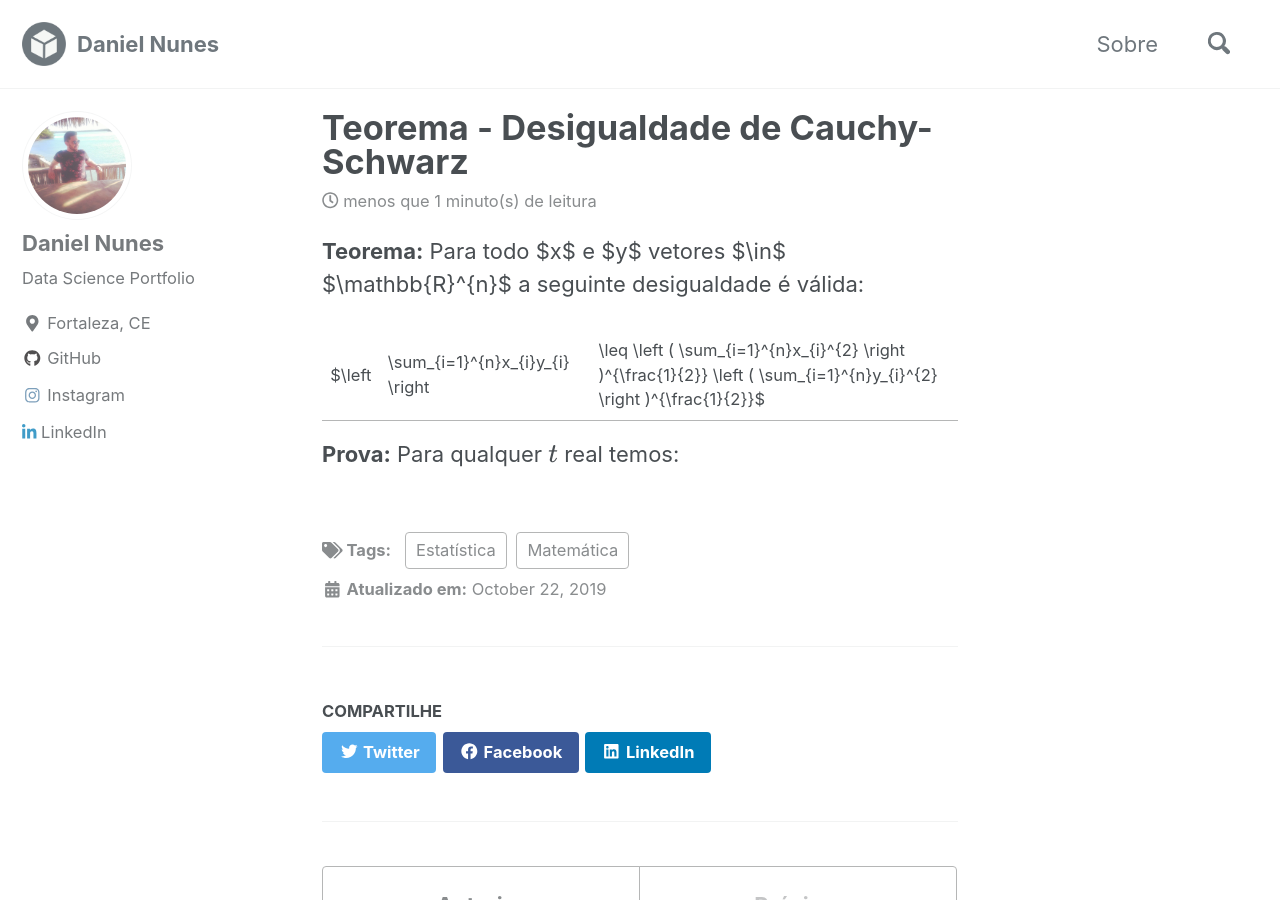
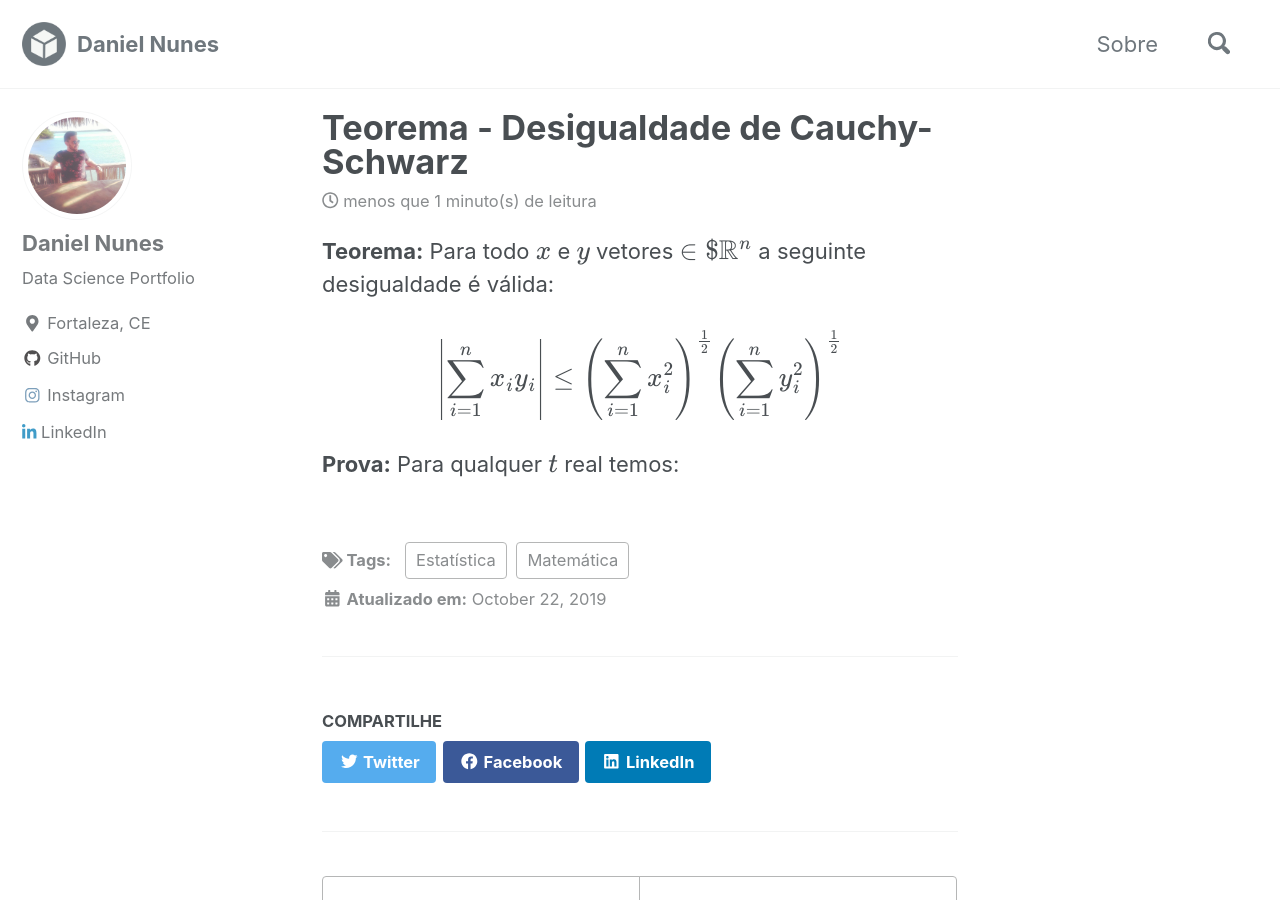
Before and after one commit to danielmnunes/danielmnunes.github.io, a Jekyll site: the page built from _posts/2019-10-21-cauchy-schwars.md, in a window 1280 px wide and 900 px high. Built offline with Jekyll 4.4.1, drawn with Linux system fonts in a browser that asks for light colours; cached includes are drawn as plain includes; nearby versions of some CDN libraries; emoji names are drawn with the system emoji font; formulas are drawn with MathJax 3; comment, search, counter and statistics services are not loaded.

```diff
--- a/_posts/2019-10-21-cauchy-schwars.md
+++ b/_posts/2019-10-21-cauchy-schwars.md
@@ -10,8 +10,8 @@ header:
   teaser: "/images/math.gif"
 ---
 
-**Teorema:** Para todo $x$ e $y$ vetores $\in$ $\mathbb{R}^{n}$ a seguinte desigualdade é válida:
+**Teorema:** Para todo $$x$$ e $$y$$ vetores $$\in$ \mathbb{R}^{n}$$ a seguinte desigualdade é válida:
 
-$\left | \sum_{i=1}^{n}x_{i}y_{i} \right |\leq \left ( \sum_{i=1}^{n}x_{i}^{2} \right )^{\frac{1}{2}} \left ( \sum_{i=1}^{n}y_{i}^{2} \right )^{\frac{1}{2}}$
+$$\left | \sum_{i=1}^{n}x_{i}y_{i} \right |\leq \left ( \sum_{i=1}^{n}x_{i}^{2} \right )^{\frac{1}{2}} \left ( \sum_{i=1}^{n}y_{i}^{2} \right )^{\frac{1}{2}}$$
 
 **Prova:** Para qualquer $$t$$ real temos:
```
